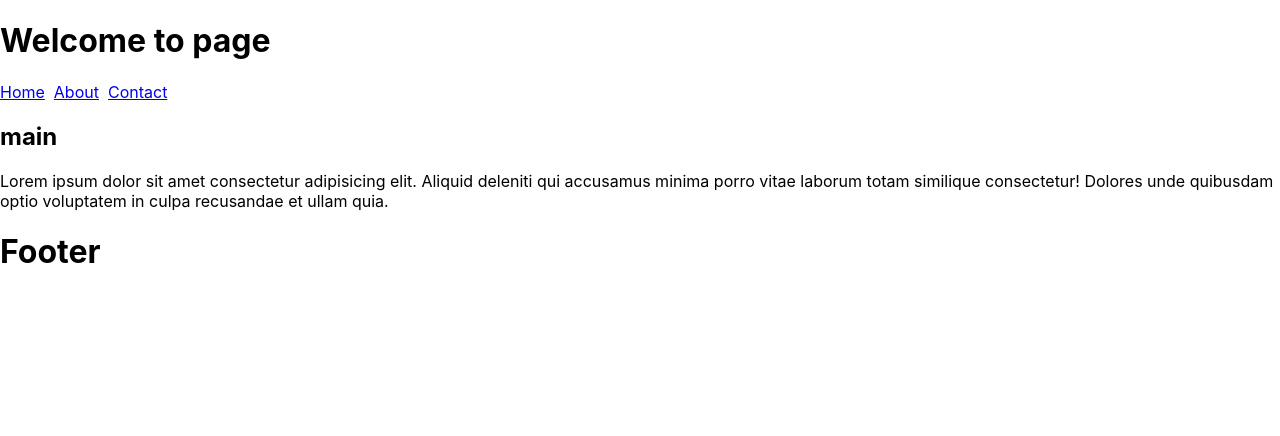
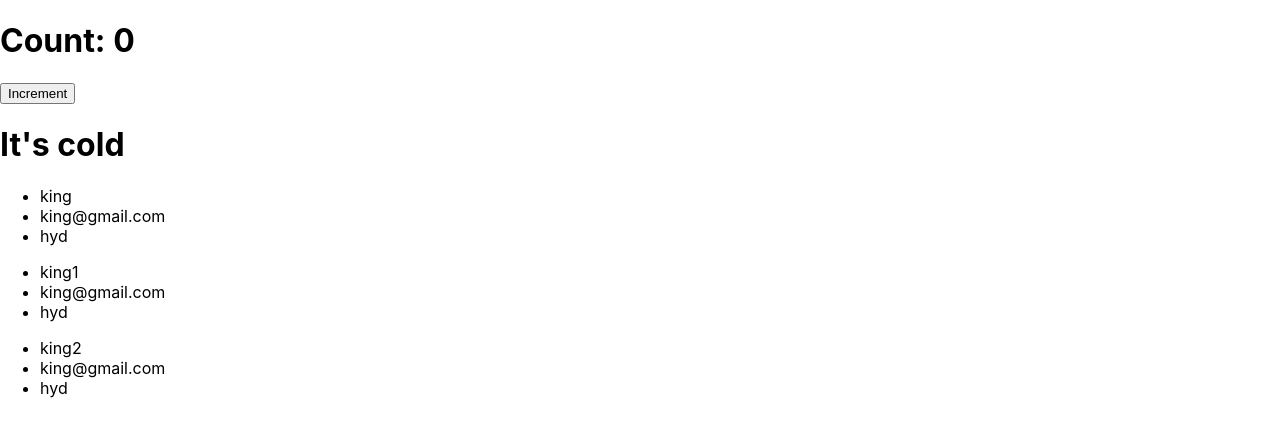
Before and after one commit to rajinesh31/react-project, a React (Create React App) app: page / in a window 1280 px wide. Shown: the top 436 px of the page. Built offline with nearby package versions, Linux system fonts and the light colour scheme.

Commit message:
Fundamentals completed

```diff
--- a/package.json
+++ b/package.json
@@ -8,7 +8,7 @@
     "@testing-library/user-event": "^13.5.0",
     "react": "^18.3.1",
     "react-dom": "^18.3.1",
-    "react-scripts": "5.0.1",
+    "react-scripts": "^5.0.1",
     "web-vitals": "^2.1.4"
   },
   "scripts": {
--- a/src/App.js
+++ b/src/App.js
@@ -2,15 +2,21 @@ import React from 'react';
 import Header from './components/Header';
 import Main from './components/main';
 import Footer from './components/Footer';
-function App() {
+import UsestateEx1  from './components/UsestateEx1';
+import Weather from './components/Weather';
+import Map from './components/Map';
+const App = () => {
   return (
     <div>
-            <Header />
+            {/* <Header />
             <Main />
-            <Footer/>
+            <Footer/> */}
+            <UsestateEx1 />
+            <Weather />
+            <Map />
         </div>
   );
-}
+};
 
 export default App;
 // import React from 'react';
--- /dev/null
+++ b/src/components/Map.jsx
@@ -0,0 +1,31 @@
+const Map = () => {
+    const userinfo = [
+        {
+            username:"king",
+            email:"king@gmail.com",
+            location:"hyd"
+        },
+        {
+            username:"king1",
+            email:"king@gmail.com",
+            location:"hyd"
+        },
+        {
+            username:"king2",
+            email:"king@gmail.com",
+            location:"hyd"
+        }
+    ]
+    return (
+        <main>
+        {userinfo.map((user) => (
+            <ul key={Math.random()}>
+                <li>{user.username}</li>
+                <li>{user.email}</li>
+                <li>{user.location}</li>
+            </ul>
+        ))}
+        </main>
+    );
+};
+export default Map;
--- /dev/null
+++ b/src/components/UsestateEx1.jsx
@@ -0,0 +1,12 @@
+import React, {useState} from "react";
+function UseStateEx1() {
+    const [abcd, setabcd] = useState(0);
+
+    return (
+        <div>
+            <h1>Count: {abcd}</h1>
+            <button onClick={() => setabcd(abcd + 1)}>Increment</button>
+        </div>
+    );
+};
+export default UseStateEx1;
--- /dev/null
+++ b/src/components/Weather.jsx
@@ -0,0 +1,14 @@
+const Weather = () => {
+    let temp = 1;
+
+    if(temp < 15){
+        return <h1>It's cold</h1>
+    }
+    else if(temp >= 15 && temp <= 30){
+        return <h1>It's normal</h1>
+    }
+    else if(temp > 30){
+        return <h1>It's hot</h1>
+    }
+};
+export default Weather;
```
Also changed, not shown: src/components/Greet.jsx (added, +11 -0 lines), src/components/Iconscompounts.jsx (added, +9 -0 lines), src/components/IfCondition.jsx (added, +27 -0 lines), src/components/Product.jsx (added, +15 -0 lines), src/components/Props.jsx (added, +19 -0 lines), 1 other file (tests, documents, lock files or other folders).
